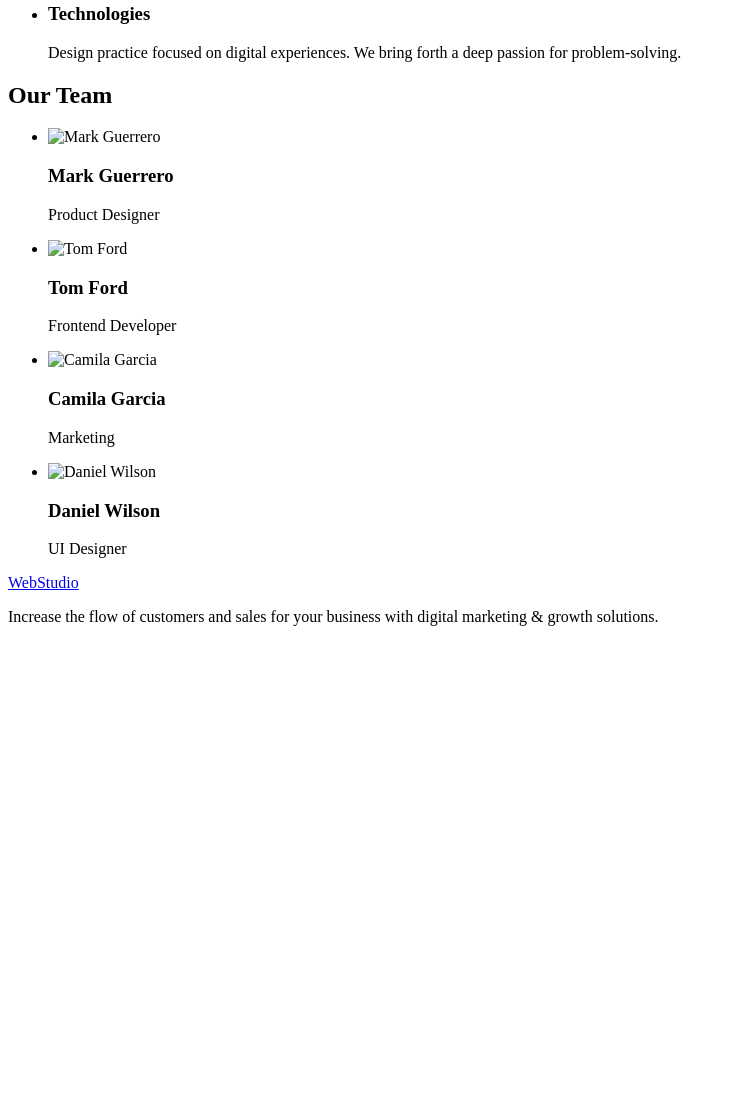
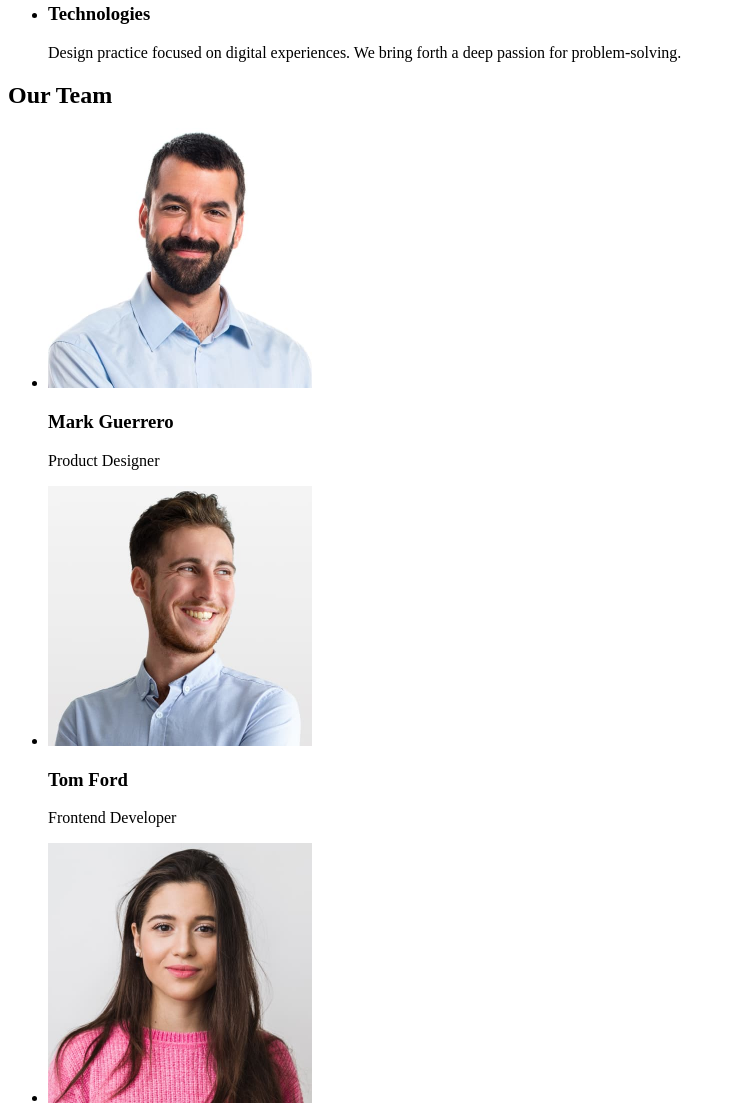
Before and after one commit to RuDa0211/goit-markup-hw-01, a plain HTML site: page index.html in a window 1280 px wide. Shown: the part 532-1638 px from the top of the page, without its empty margins (0-736 px from the left). Before the commit the page ends 1174 px from the top, so only its background shows below. Drawn offline with Linux system fonts and the light colour scheme.

Commit message:
add index tile

```diff
--- a/index.html
+++ b/index.html
@@ -75,7 +75,7 @@
         <ul>
           <li>
             <img
-              src="./imges/img.jpg"
+              src="./images/img.jpg"
               alt="Mark Guerrero"
               width="264"
               height="260"
@@ -85,7 +85,7 @@
           </li>
           <li>
             <img
-              src="./imges/img(1).jpg"
+              src="./images/img(1).jpg"
               alt="Tom Ford"
               width="264"
               height="260"
@@ -95,7 +95,7 @@
           </li>
           <li>
             <img
-              src="./imges/img(2).jpg"
+              src="./images/img(2).jpg"
               alt="Camila Garcia"
               width="264"
               height="260"
@@ -105,7 +105,7 @@
           </li>
           <li>
             <img
-              src="./imges/img(3).jpg"
+              src="./images/img(3).jpg"
               alt="Daniel Wilson"
               width="264"
               height="260"
```
